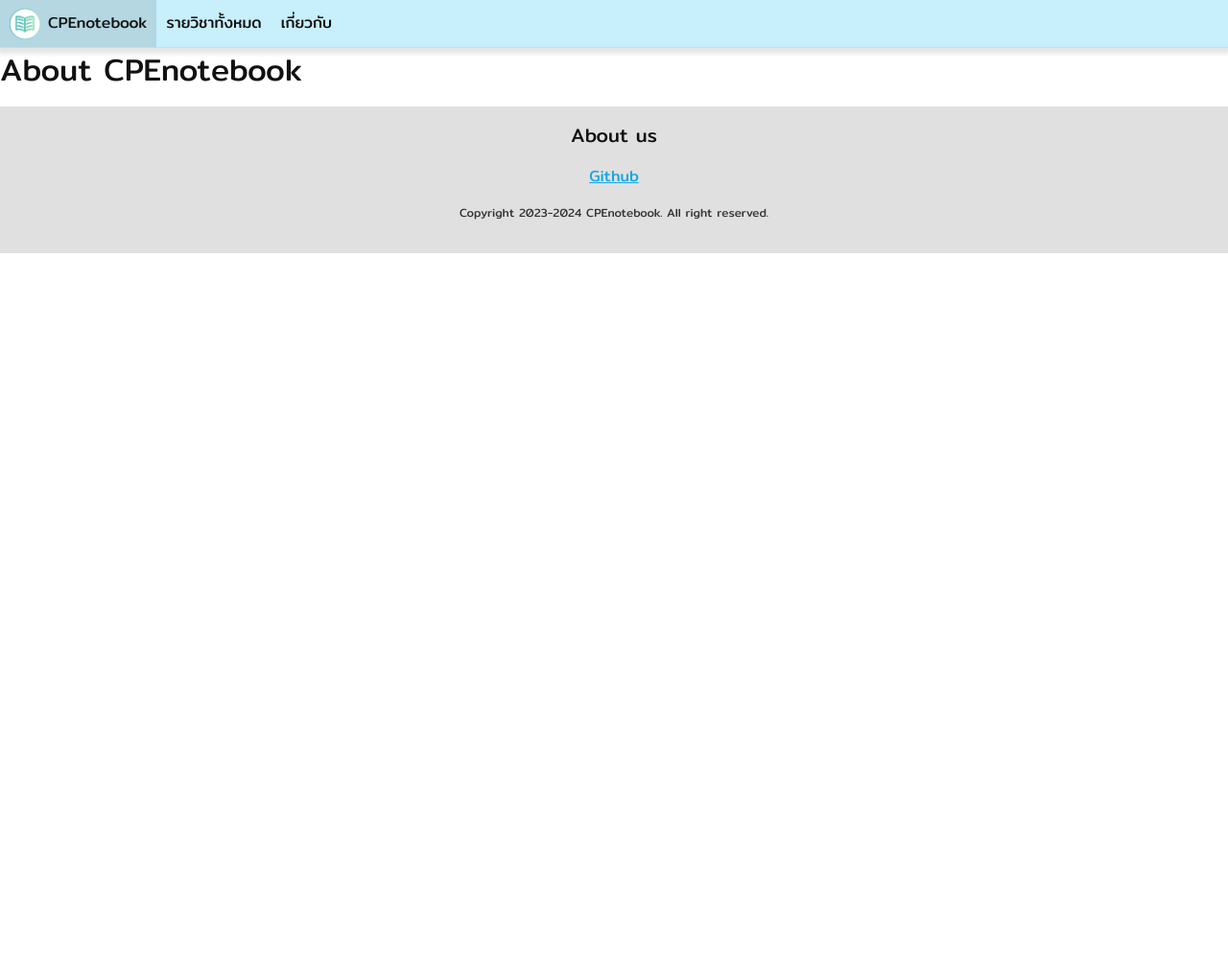
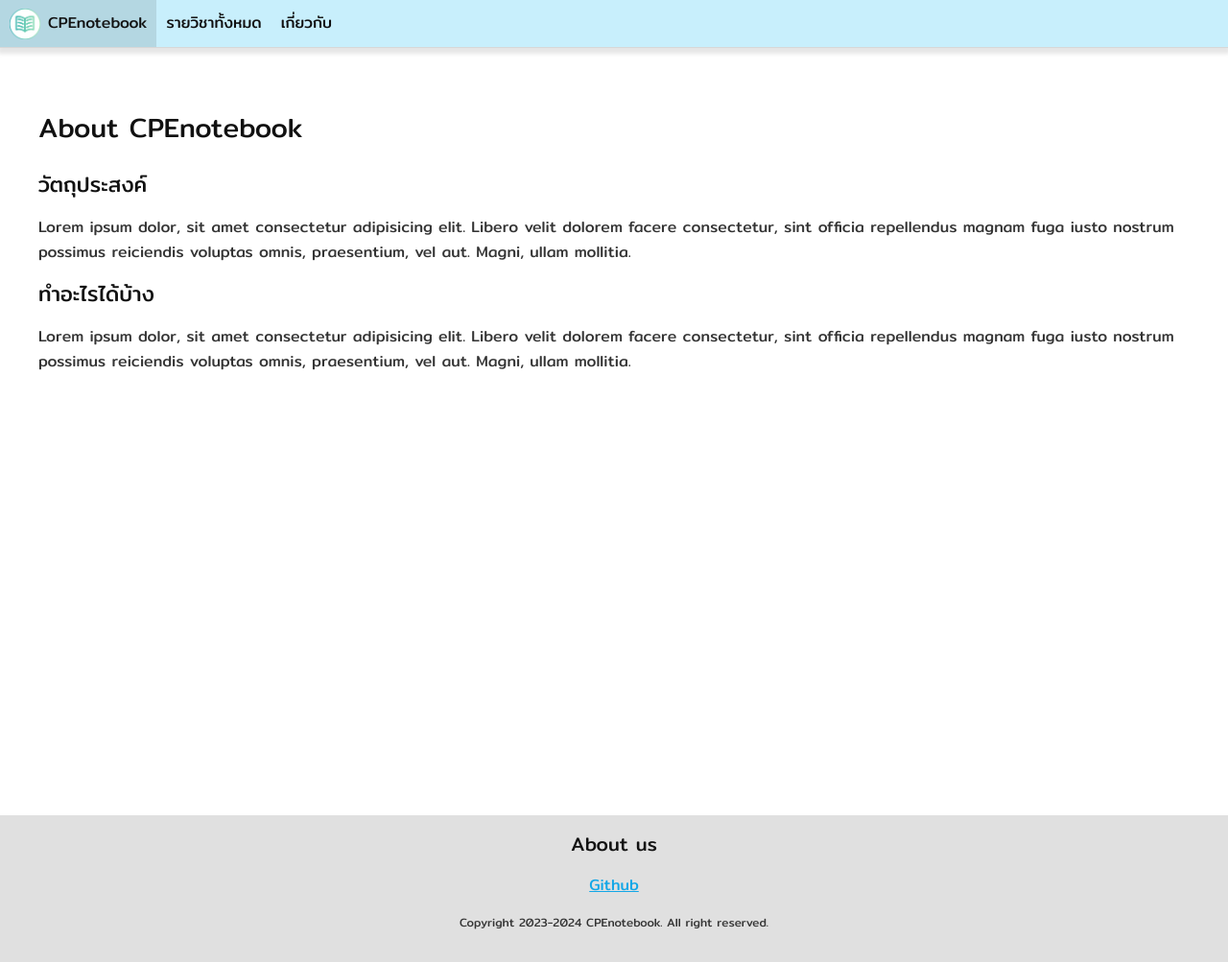
Before and after one commit to tahhh2234/CPEnotebook, a Django app: page /about in a window 1280 px wide. Shown: the whole page at 96% size. Before the commit the page ends 264 px from the top, so only its background shows below. Run offline with Django 5.2, Linux system fonts and the light colour scheme.

Commit message:
modify about

```diff
--- a/cpe-notebook-new/app_general/static/app_general/main.css
+++ b/cpe-notebook-new/app_general/static/app_general/main.css
@@ -49,6 +49,10 @@
 
 .content-title{
   margin-bottom: 24px;
+}
+
+.content-section-single{
+  min-height: 100vh;
 }
 
 .grid{
--- a/cpe-notebook-new/app_general/templates/app_general/about.html
+++ b/cpe-notebook-new/app_general/templates/app_general/about.html
@@ -5,7 +5,12 @@
 {% endblock %}
 
 {% block content %}
-<div>
-    <h1>About CPEnotebook</h1>
-</div>
+<section class="content-section content-section-single">
+    <div class="content-container">
+        <h2 class="content-title">About CPEnotebook</h1>
+        <h4>วัตถุประสงค์</h4>
+        <p>Lorem ipsum dolor, sit amet consectetur adipisicing elit. Libero velit dolorem facere consectetur, sint officia repellendus magnam fuga iusto nostrum possimus reiciendis voluptas omnis, praesentium, vel aut. Magni, ullam mollitia.</p>
+        <h4>ทำอะไรได้บ้าง</h4>
+        <p>Lorem ipsum dolor, sit amet consectetur adipisicing elit. Libero velit dolorem facere consectetur, sint officia repellendus magnam fuga iusto nostrum possimus reiciendis voluptas omnis, praesentium, vel aut. Magni, ullam mollitia.</p>
+</section>
 {% endblock %}
```
